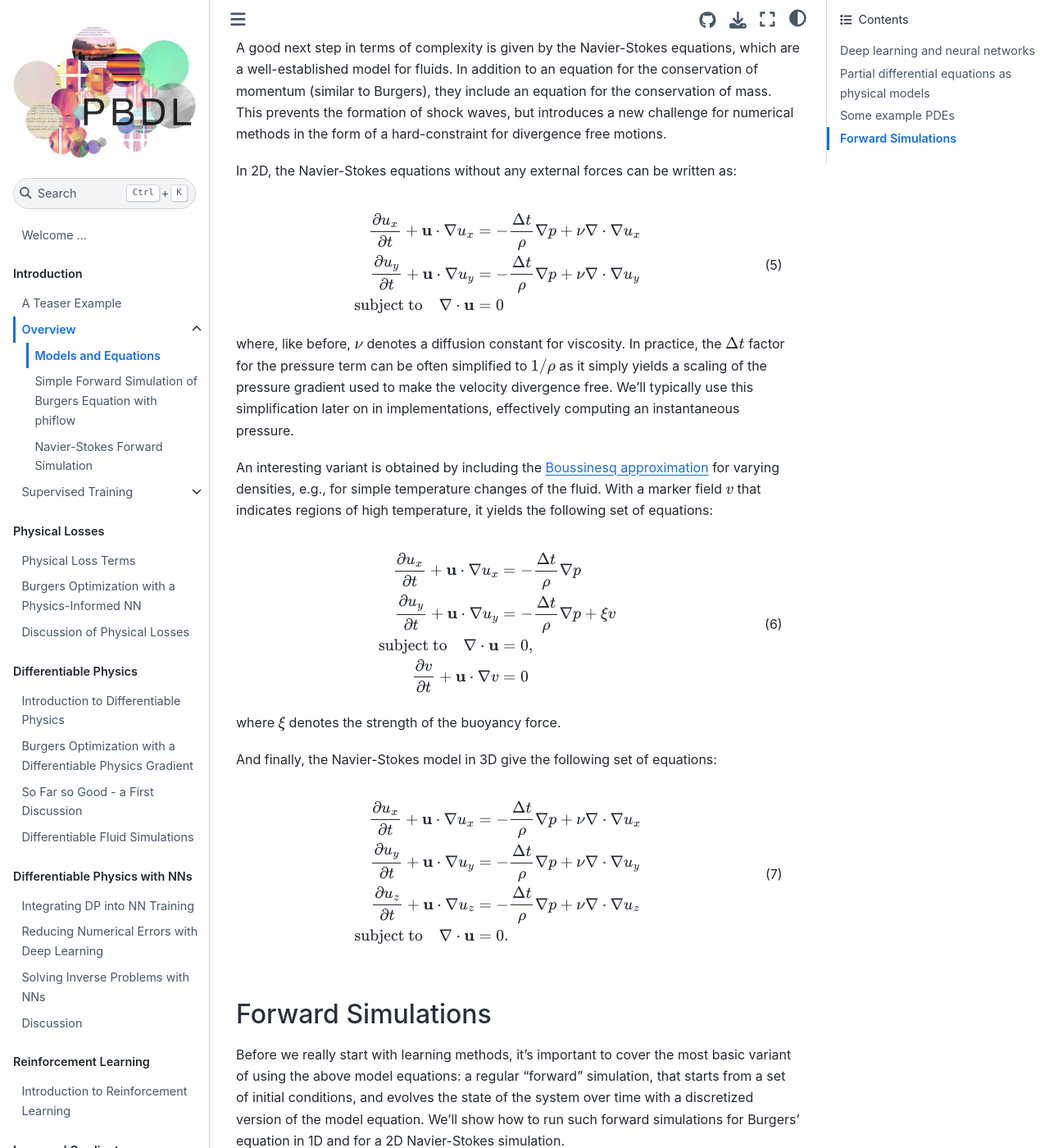
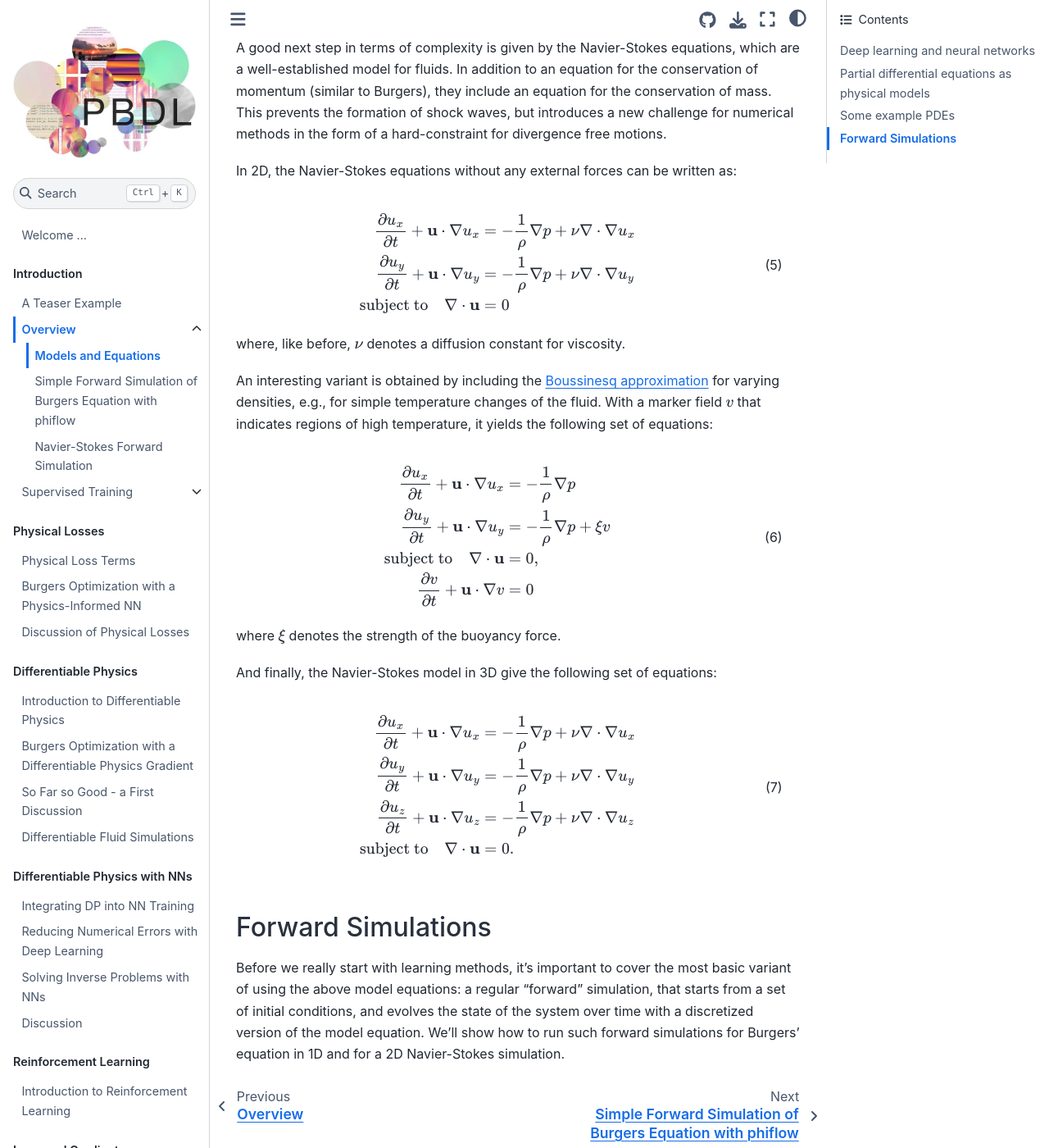
Before and after one commit to tum-pbs/pbdl-book, a Jupyter Book: the page built from overview-equations.md, in a window 1280 px wide and 1400 px high, scrolled down 3203 px. Shown: the whole window at 82% size. Built offline with Jupyter Book 1.0.4 settings and Sphinx 7.4.7 and the Sphinx Book theme 1.1.4, drawn with Linux system fonts in a browser that asks for light colours; pages that are not in the unit, such as notebooks, are missing from menus; cross-references to code outside the pages are shown as plain code.

Commit message:
fixed Delta t typo in NS equations

```diff
--- a/overview-equations.md
+++ b/overview-equations.md
@@ -187,19 +187,15 @@ In 2D, the Navier-Stokes equations without any external forces can be written as
 
 $$\begin{aligned}
     \frac{\partial u_x}{\partial{t}} + \mathbf{u} \cdot \nabla u_x &=
-    - \frac{\Delta t}{\rho}\nabla{p} + \nu \nabla\cdot \nabla u_x
+    - \frac{1}{\rho}\nabla{p} + \nu \nabla\cdot \nabla u_x
     \\
     \frac{\partial u_y}{\partial{t}} + \mathbf{u} \cdot \nabla u_y &=
-    - \frac{\Delta t}{\rho}\nabla{p} + \nu \nabla\cdot \nabla u_y
+    - \frac{1}{\rho}\nabla{p} + \nu \nabla\cdot \nabla u_y
     \\
     \text{subject to} \quad \nabla \cdot \mathbf{u} &= 0
 \end{aligned}$$ (model-ns2d)
 
 where, like before, $\nu$ denotes a diffusion constant for viscosity.
-In practice, the $\Delta t$ factor for the pressure term can be often simplified to
-$1/\rho$ as it simply yields a scaling of the pressure gradient used to make
-the velocity divergence free. We'll typically use this simplification later on
-in implementations, effectively computing an instantaneous pressure.
 
 An interesting variant is obtained by including the
 [Boussinesq approximation](https://en.wikipedia.org/wiki/Boussinesq_approximation_(buoyancy))
@@ -208,9 +204,9 @@ With a marker field $v$ that indicates regions of high temperature,
 it yields the following set of equations:
 
 $$\begin{aligned}
-  \frac{\partial u_x}{\partial{t}} + \mathbf{u} \cdot \nabla u_x &= - \frac{\Delta t}{\rho} \nabla p
+  \frac{\partial u_x}{\partial{t}} + \mathbf{u} \cdot \nabla u_x &= - \frac{1}{\rho} \nabla p
   \\
-  \frac{\partial u_y}{\partial{t}} + \mathbf{u} \cdot \nabla u_y &= - \frac{\Delta t}{\rho} \nabla p + \xi v
+  \frac{\partial u_y}{\partial{t}} + \mathbf{u} \cdot \nabla u_y &= - \frac{1}{\rho} \nabla p + \xi v
   \\
   \text{subject to} \quad \nabla \cdot \mathbf{u} &= 0,
   \\
@@ -223,11 +219,11 @@ And finally, the Navier-Stokes model in 3D give the following set of equations:
 
 $$
 \begin{aligned}
-  \frac{\partial u_x}{\partial{t}} + \mathbf{u} \cdot \nabla u_x &= - \frac{\Delta t}{\rho} \nabla p + \nu \nabla\cdot \nabla u_x
+  \frac{\partial u_x}{\partial{t}} + \mathbf{u} \cdot \nabla u_x &= - \frac{1}{\rho} \nabla p + \nu \nabla\cdot \nabla u_x
   \\
-  \frac{\partial u_y}{\partial{t}} + \mathbf{u} \cdot \nabla u_y &= - \frac{\Delta t}{\rho} \nabla p + \nu \nabla\cdot \nabla u_y
+  \frac{\partial u_y}{\partial{t}} + \mathbf{u} \cdot \nabla u_y &= - \frac{1}{\rho} \nabla p + \nu \nabla\cdot \nabla u_y
   \\
-  \frac{\partial u_z}{\partial{t}} + \mathbf{u} \cdot \nabla u_z &= - \frac{\Delta t}{\rho} \nabla p + \nu \nabla\cdot \nabla u_z
+  \frac{\partial u_z}{\partial{t}} + \mathbf{u} \cdot \nabla u_z &= - \frac{1}{\rho} \nabla p + \nu \nabla\cdot \nabla u_z
   \\
   \text{subject to} \quad \nabla \cdot \mathbf{u} &= 0.
 \end{aligned}
```
Also changed, not shown: diffphys-code-ns.ipynb, 1 other file.
